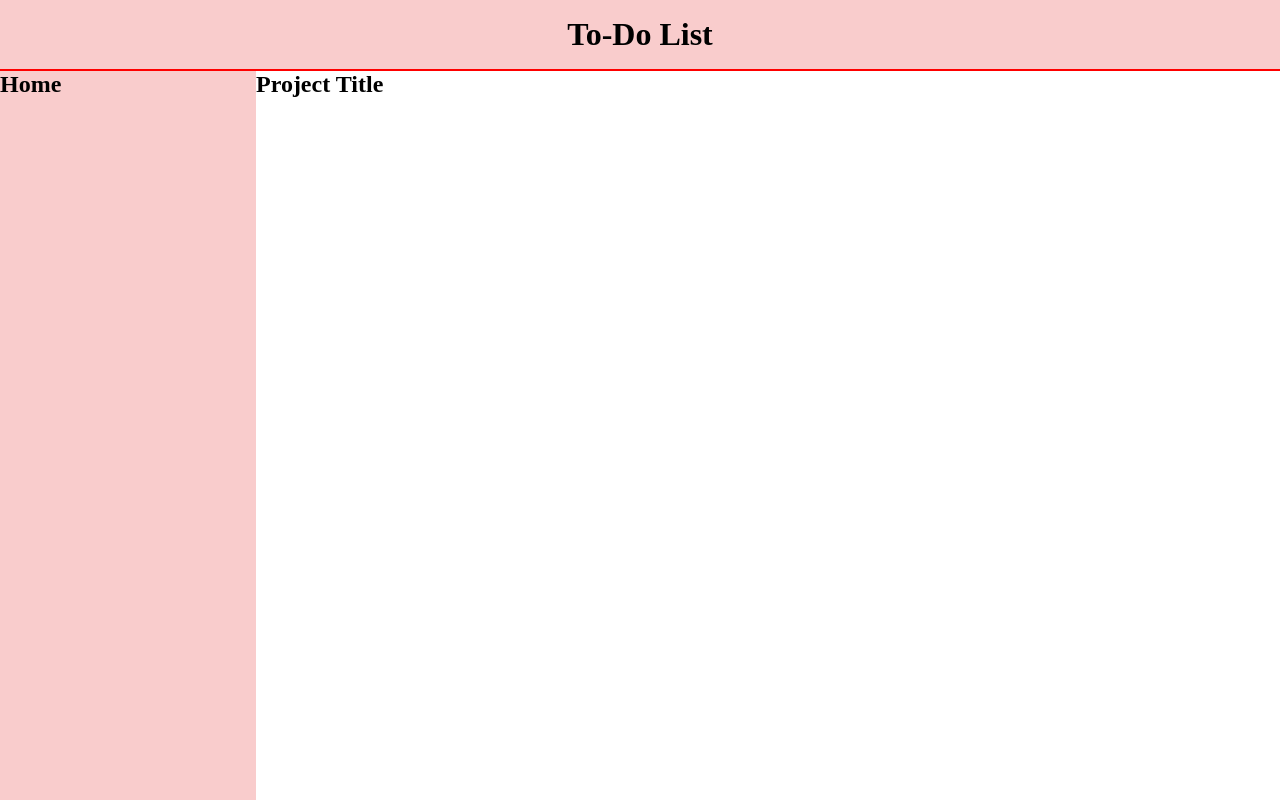
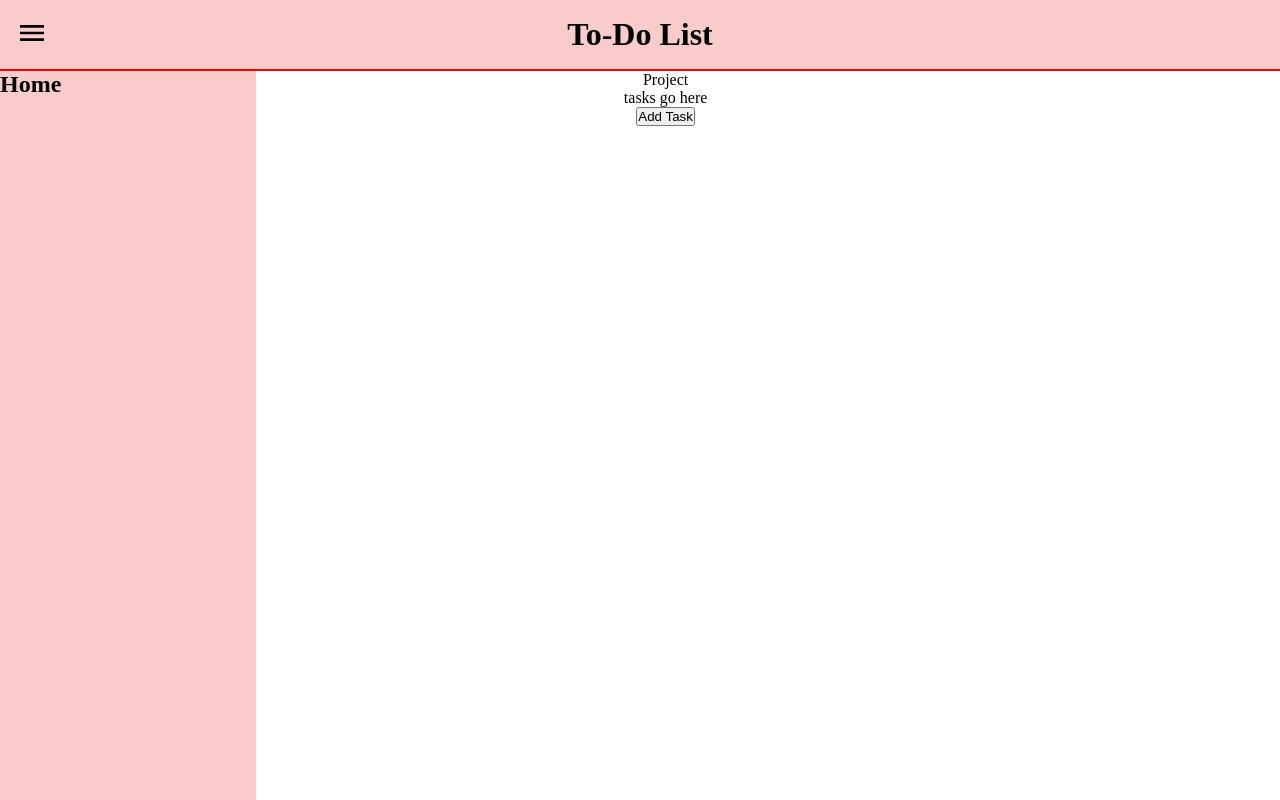
Before and after one commit to tenbucker4/to-do-list, a website built with webpack: page dist/index.html in a window 1280 px wide. Built offline with Linux system fonts and the light colour scheme.

Commit message:
Main body layout

```diff
--- a/src/style.css
+++ b/src/style.css
@@ -20,10 +20,19 @@ header {
     justify-content: center;
     align-items: center;
     border-bottom: 2px solid red;
+    position: relative;
 }
 
 header h1 {
     padding: 16px 0px;
+}
+
+header img {
+    width: 2rem;
+    height: auto;
+    position: absolute;
+    top: 25%;
+    left: 16px;
 }
 
 #nav {
@@ -31,8 +40,16 @@ header h1 {
     background-color: rgb(249, 204, 204);
 }
 
+/* Main container  */
 main {
     color: black;
     background-color: white;
-    grid-column: 2 / 3;
 }
+
+#main-container {
+    display: flex;
+    flex-direction: column;
+    width: 80%;
+    align-items: center;
+    justify-content: center;
+}
```
Also changed, not shown: dist/index.html, dist/main.js, src/images/menu-black.png (added).
